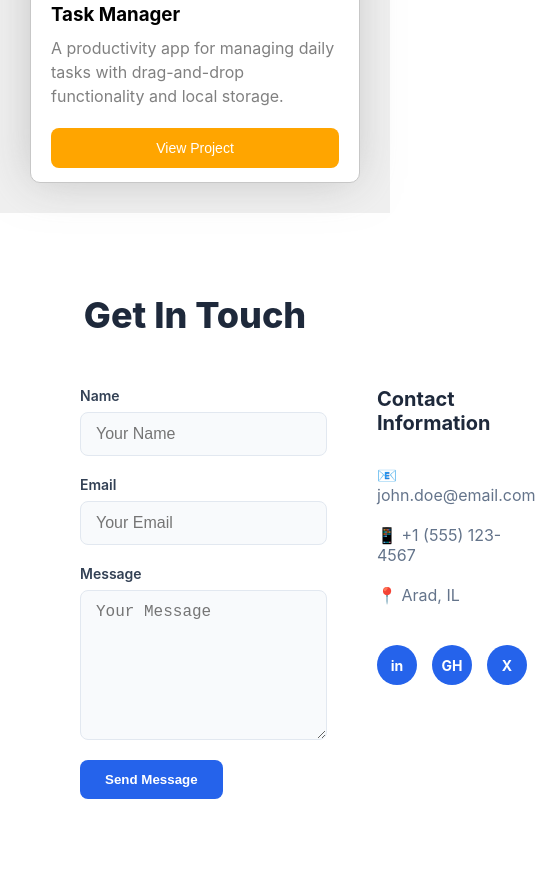
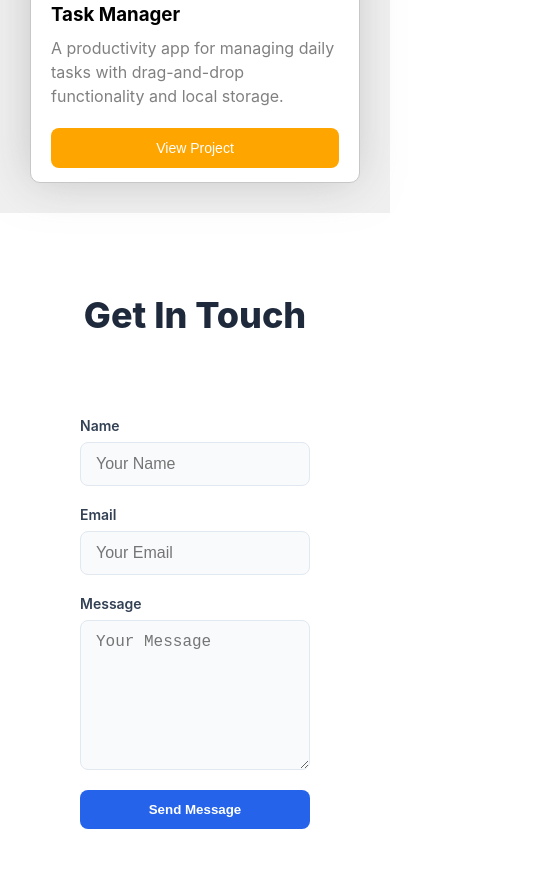
Before and after one commit to TOMLUCA7/personalProtfolio, a plain HTML site: page index.html in a window 390 px wide. Shown: the part 3303-4179 px from the top of the page, 536 px wide, since content can reach past the window. Drawn offline with Linux system fonts and the light colour scheme.

Commit message:
Responsive design completion contact me section

```diff
--- a/style.css
+++ b/style.css
@@ -537,4 +537,29 @@ footer {
         width: 100%;
     }
 
+
+    /* -----------------Contact Section----------------- */
+
+    .contact-section {
+        display: flex;
+        flex-direction: column;
+        /* align-items: center;  */
+        gap: 30px;
+        height: auto;
+    }
+
+    .contact-wrapper {
+        width: 100%;
+        flex-direction: column;
+
+    }
+
+    .contact-form button {
+        width: 100%;
+    }
+
+    .contact-info {
+        align-items: center;
+    }
+
 }
```
